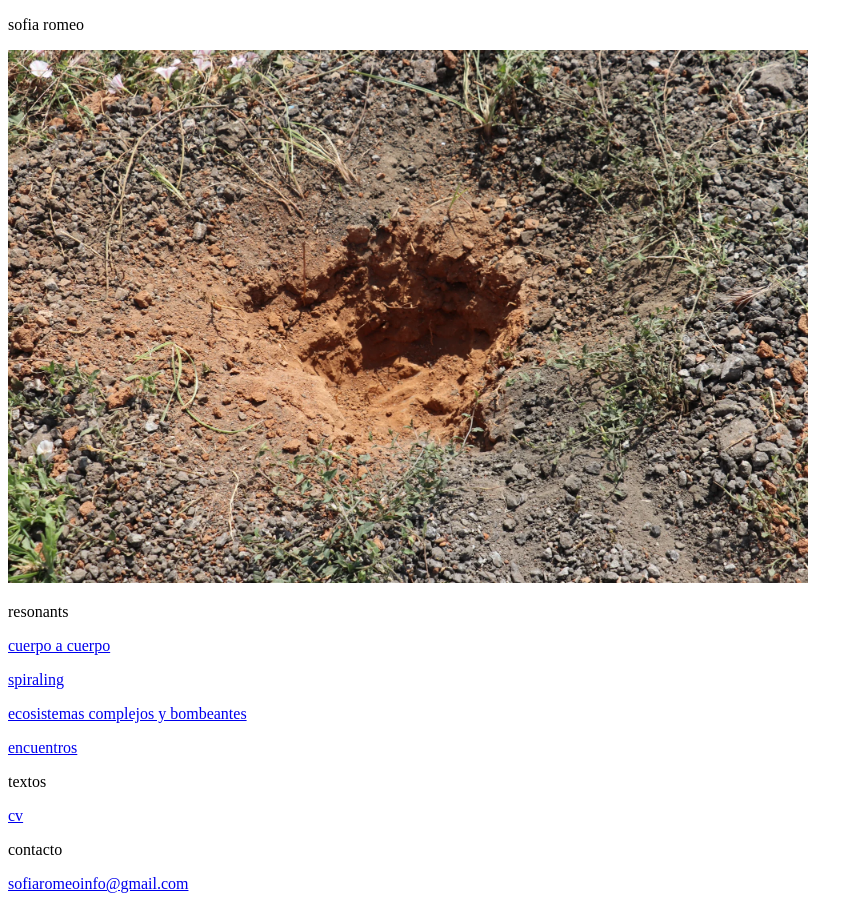
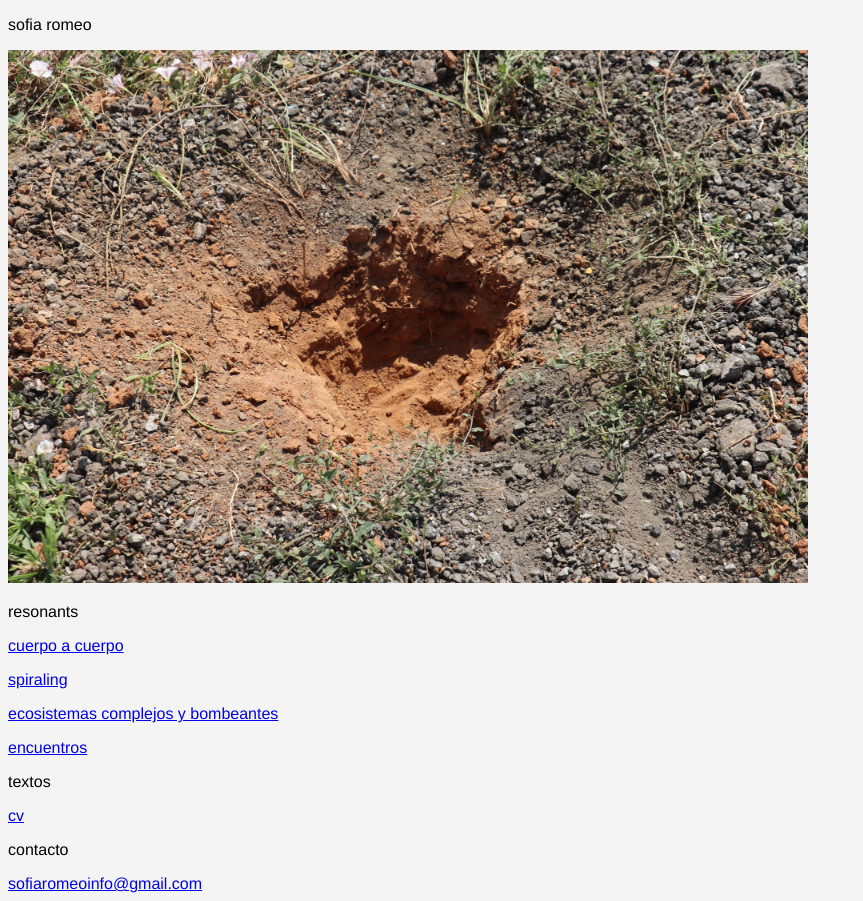
Before and after one commit to sofiaromeogascon/sofiaromeo, a plain HTML site: page index.html in a window 1280 px wide. Shown: the whole page, without its empty margins (0-863 px from the left). Drawn offline with Linux system fonts and the light colour scheme.

Commit message:
primer css

```diff
--- a/index.html
+++ b/index.html
@@ -5,6 +5,7 @@
     <meta charset="UTF-8">
     <meta name="viewport" content="width=device-width, initial-scale=1.0">
     <title>Sofia Romeo</title>
+    <link rel="stylesheet" href="style.css">
 </head>
 
 <body>
--- a/style.css
+++ b/style.css
@@ -1 +1,2 @@
-body {
+body {  font-family: Helvetica , Arial, sans-serif;  background-color: #f4f4f4;
+    margin: 7px 7;  padding: 10; }
```
